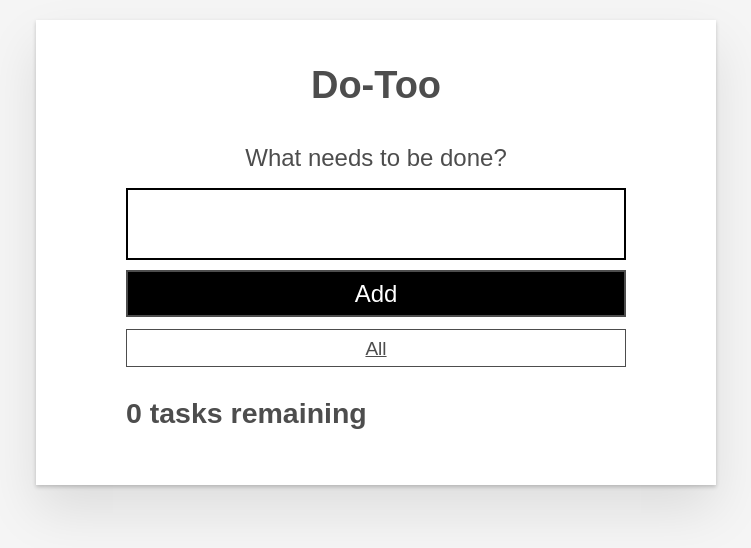
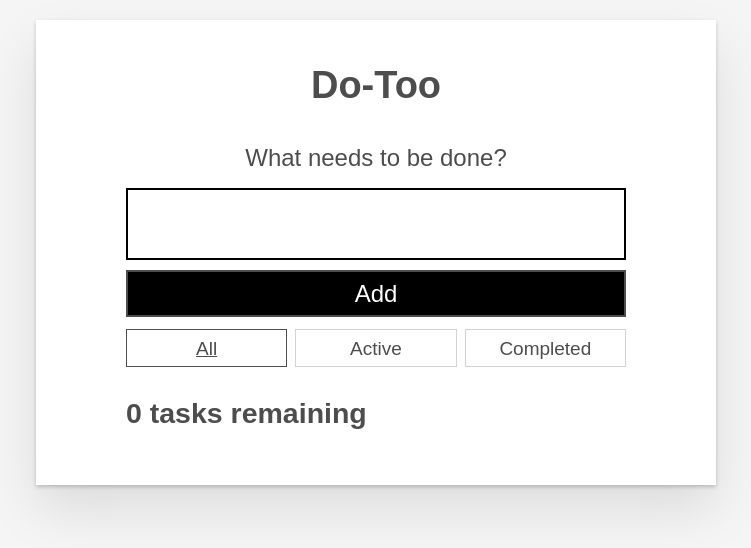
Before and after one commit to ZaidYounan/react-todo-app, a React (Create React App) app: page / in a window 1280 px wide. Shown: the top 548 px of the page, without its empty margins (264-1015 px from the left). Built offline with nearby package versions, Linux system fonts and the light colour scheme.

Commit message:
Create FILTER_MAP object to store filter options, create setFilter hook with default of All, create filterList to map filter attributes and pass filters to Filter component as props

```diff
--- a/src/App.js
+++ b/src/App.js
@@ -4,9 +4,20 @@
 import { useState } from "react";
 import { nanoid } from 'nanoid';
 
+const FILTER_MAP = {
+  All: () => true,
+  Active: task => !task.completed,
+  Completed: task => task.completed
+};
+
+const FILTER_NAMES = Object.keys(FILTER_MAP);
+
+
 function App(props) {
 
   const [tasks, setTasks] = useState(props.tasks);
+  const [filter, setFilter] = useState('All');
+
 
   const taskList = tasks.map(task => (
     <Todo
@@ -20,6 +31,14 @@
     />
   ));
 
+  const filterList = FILTER_NAMES.map(name => (
+    <Filter
+      key={name}
+      name={name}
+      isPressed={name === filter}
+      setFilter={setFilter}
+    />
+  ));
 
   const tasksNoun = taskList.length !== 1 ? 'tasks' : 'task';
   const headingText = `${taskList.length} ${tasksNoun} remaining`;
@@ -59,7 +78,7 @@
       <h1>Do-Too</h1>
       <Form addTask={addTask} />
       <div className="filters btn-group stack-exception">
-        <Filter/>
+      {filterList}
       </div>
       <h2 id="list-heading">
         {headingText}
--- a/src/components/Filter.js
+++ b/src/components/Filter.js
@@ -1,10 +1,10 @@
 import React from 'react'
 
-function Filter() {
+function Filter(props) {
     return (
-            <button type="button" className="btn toggle-btn" aria-pressed="true">
+            <button type="button" className="btn toggle-btn" aria-pressed={props.isPressed} onClick={() => props.setFilter(props.name)}>
                 <span className="visually-hidden">Show </span>
-                <span>all </span>
+                <span>{props.name}</span>
                 <span className="visually-hidden"> tasks</span>
             </button>
     )
```
